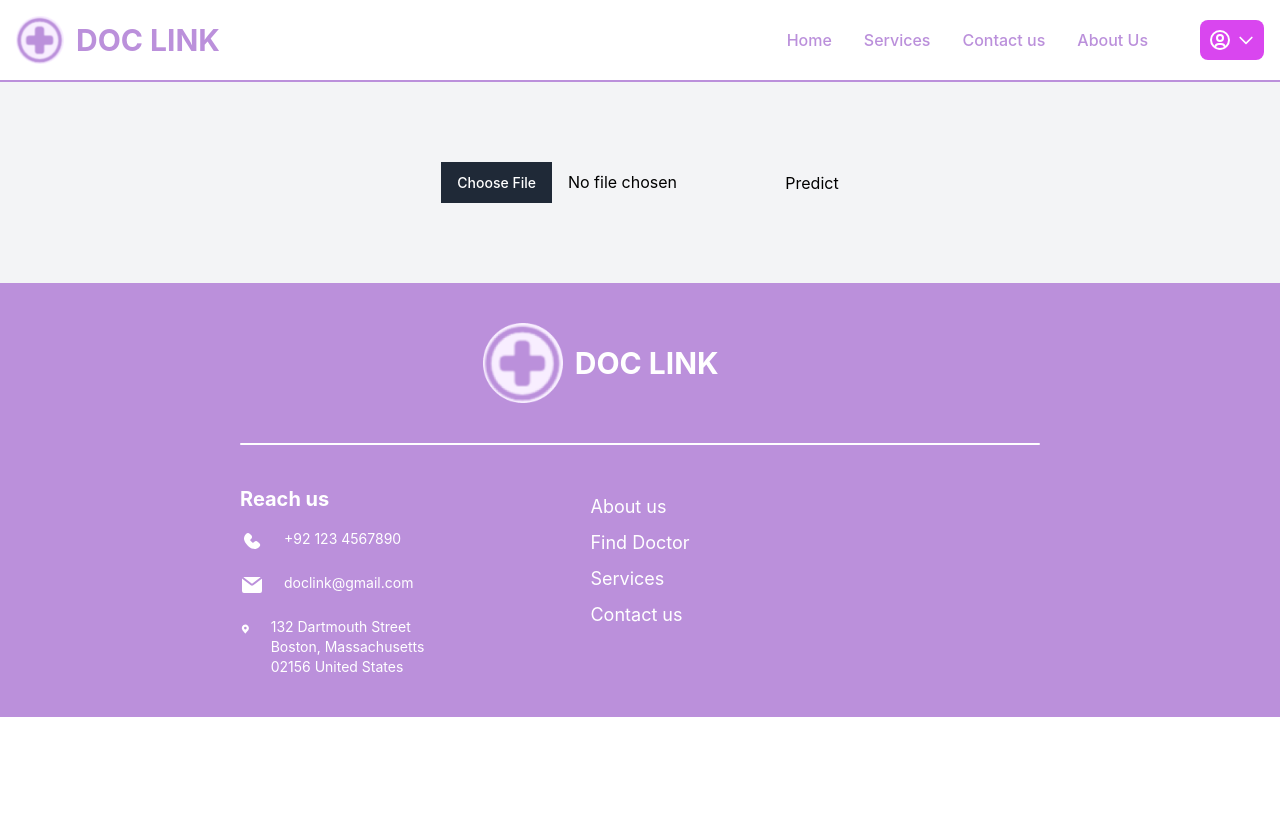
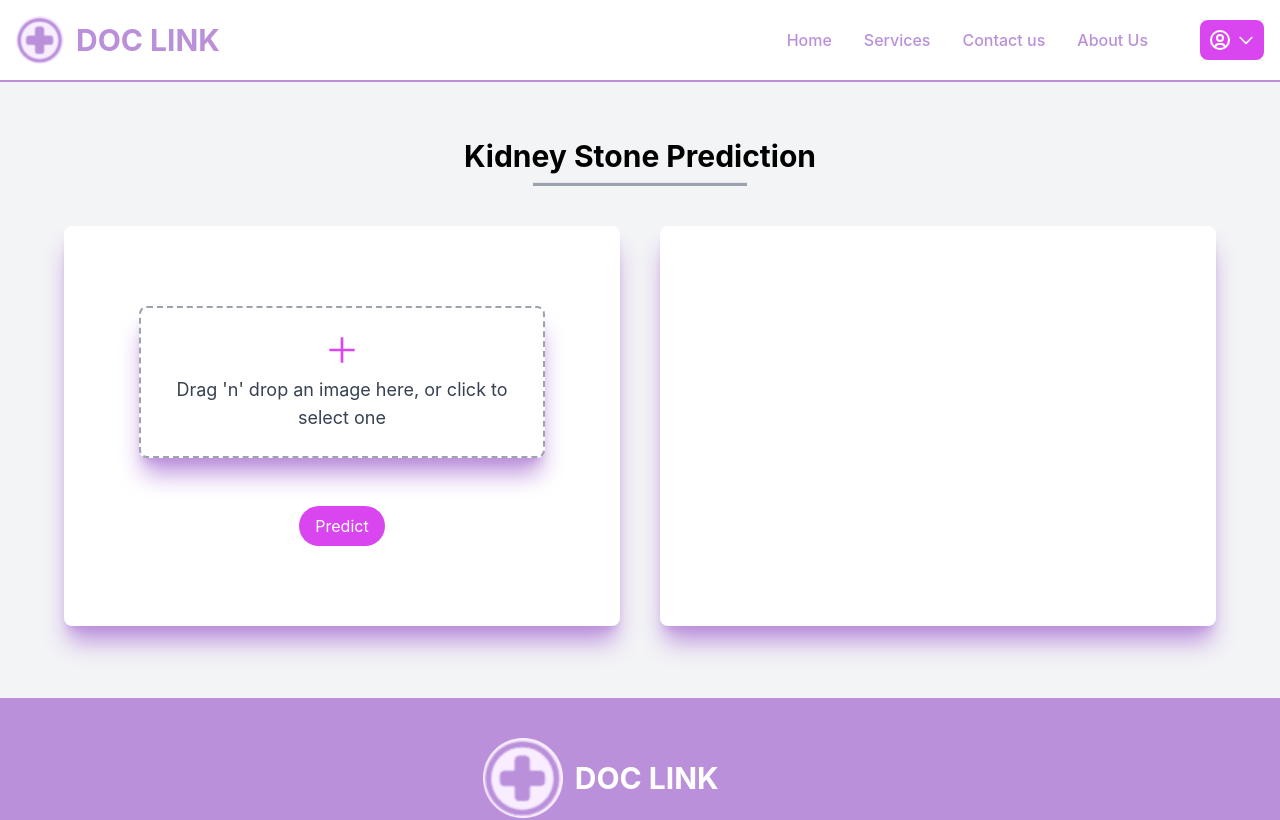
Before and after one commit to eishaa-e/doc-link-fyp, a React (Create React App) app in the folder frontend/: page /kidney-stone-prediction in a window 1280 px wide. Shown: the top 820 px of the page. Built offline with nearby package versions, Linux system fonts and the light colour scheme; sample sign-in values are in the browser's storage.

Commit message:
Kidney Stone Prediction UI Updates

```diff
--- a/frontend/package.json
+++ b/frontend/package.json
@@ -14,6 +14,8 @@
     "react": "^18.3.1",
     "react-calendar": "^5.0.0",
     "react-dom": "^18.3.1",
+    "react-dropzone": "^14.2.9",
+    "react-icons": "^5.3.0",
     "react-loader-spinner": "^6.1.6",
     "react-router-dom": "^6.24.1",
     "react-scripts": "5.0.1",
--- a/frontend/src/screens/KidneyStonePrediction.jsx
+++ b/frontend/src/screens/KidneyStonePrediction.jsx
@@ -1,13 +1,17 @@
 import React, {useState} from 'react';
+import {useDropzone} from 'react-dropzone';
 import axiosInstance from "../services/axiosInterceptor";
+import {AiOutlinePlus} from 'react-icons/ai';
 
 const KidneyStonePrediction = () => {
     const [image, setImage] = useState(null);
     const [prediction, setPrediction] = useState("");
 
-    const handleFileChange = (e) => {
-        setImage(e.target.files[0]);
+    const onDrop = (acceptedFiles) => {
+        setImage(acceptedFiles[0]);
+        setPrediction("")
     };
+
     const handleSubmit = async () => {
         const formData = new FormData();
         formData.append('image', image);
@@ -20,13 +24,59 @@ const KidneyStonePrediction = () => {
         }
     };
 
+    const {getRootProps, getInputProps, isDragActive} = useDropzone({
+        onDrop,
+        accept: 'image/*'
+    });
+
     return (
-        <div className="w-full bg-gray-100 py-20">
-            <div className="min-w-7xl mx-auto flex justify-center items-center">
+        <div className="w-full bg-gray-100 py-10">
+            <div className="min-w-7xl mx-auto flex flex-col justify-center items-center">
+                <h2 className="text-3xl font-bold mt-4 mb-2">
+                    Kidney Stone Prediction
+                </h2>
+                <hr className="w-2/12 h-1 bg-gray-400 mb-10"/>
 
-                <input type="file" onChange={handleFileChange}/>
-                <button onClick={handleSubmit}>Predict</button>
-                {prediction && <p>Prediction: {prediction}</p>}
+                <div className="flex w-full max-w-6xl justify-between items-start gap-10">
+                    <div
+                        className="w-full min-h-[400px] bg-white shadow-xl shadow-light-orchid rounded-lg p-6 mb-8 flex flex-col justify-center items-center">
+                        <div
+                            {...getRootProps({className: 'w-4/5 bg-white shadow-xl shadow-light-orchid rounded-lg p-6 mb-8 flex flex-col justify-center items-center border-dashed border-2 border-gray-400 hover:border-fuchsia-500 transition-colors'})}
+                        >
+                            <input {...getInputProps()} />
+                            <div className="flex flex-col justify-center items-center text-center">
+                                <AiOutlinePlus className="text-4xl text-fuchsia-500 mb-2"/>
+                                {
+                                    isDragActive ?
+                                        <p className="text-lg text-gray-700">Drop the files here ...</p> :
+                                        <p className="text-lg text-gray-700">Drag 'n' drop an image here, or click to
+                                            select
+                                            one</p>
+                                }
+                            </div>
+                            {image && (
+                                <p className="mt-4 text-gray-600">Selected file: {image.name}</p>
+                            )}
+                        </div>
+                        <button
+                            onClick={handleSubmit}
+                            className="mt-4 px-4 py-2 bg-fuchsia-500 hover:bg-fuchsia-400 rounded-full text-white rounded">
+                            Predict
+                        </button>
+                    </div>
+
+                    <div
+                        className="flex w-full min-h-[400px] bg-white shadow-xl shadow-light-orchid rounded-lg p-6 mb-8 flex flex-col justify-center items-center">
+                        {image && (
+                            <img
+                                src={URL.createObjectURL(image)}
+                                alt="Uploaded Preview"
+                                className="w-1/2 h-auto rounded-2xl mb-4"
+                            />
+                        )}
+                        {prediction && <p className="text-lg font-bold">Prediction: {prediction}</p>}
+                    </div>
+                </div>
             </div>
         </div>
     );
```
Also changed, not shown: 2 other files (tests, documents, lock files or other folders).
